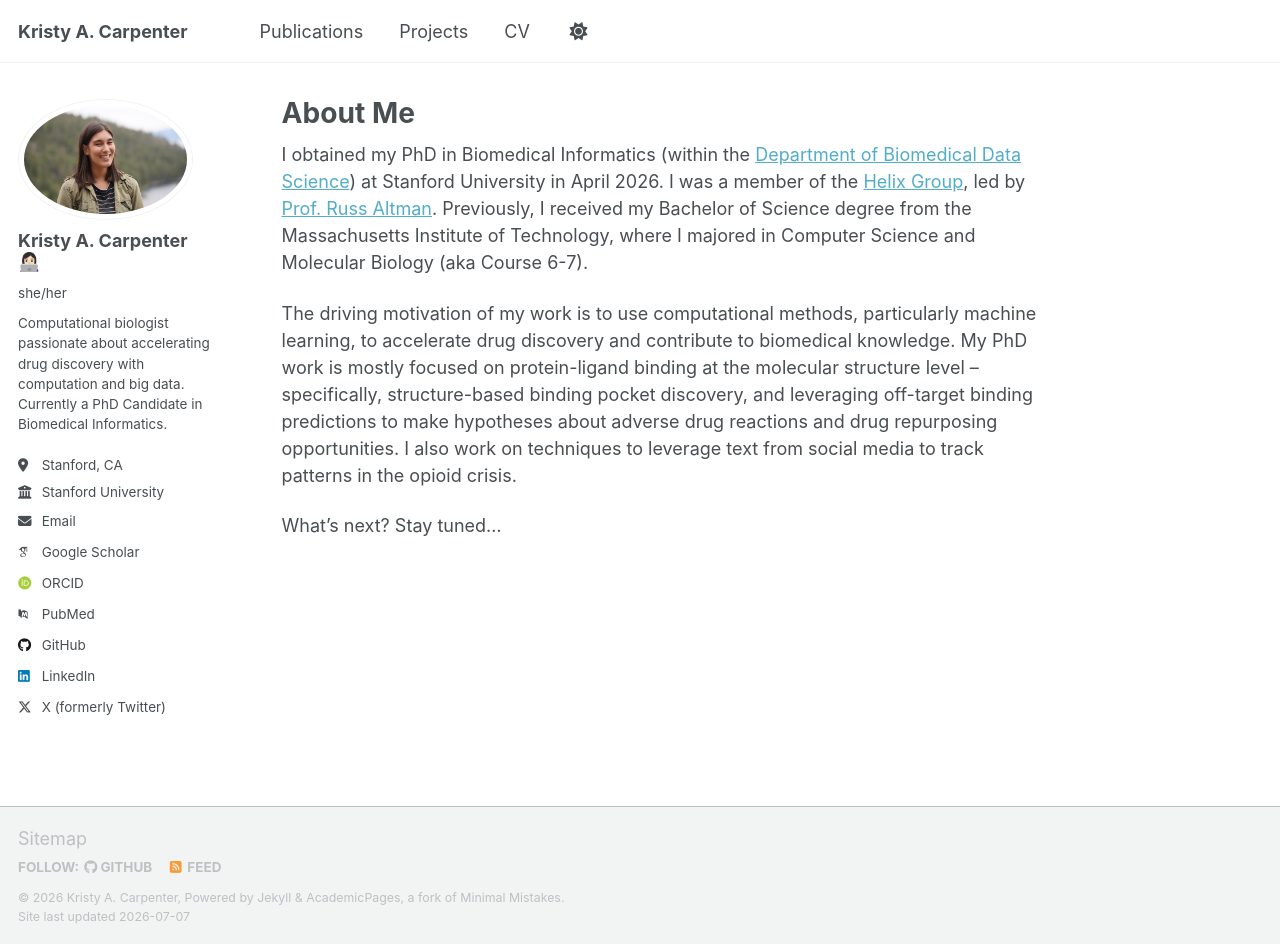
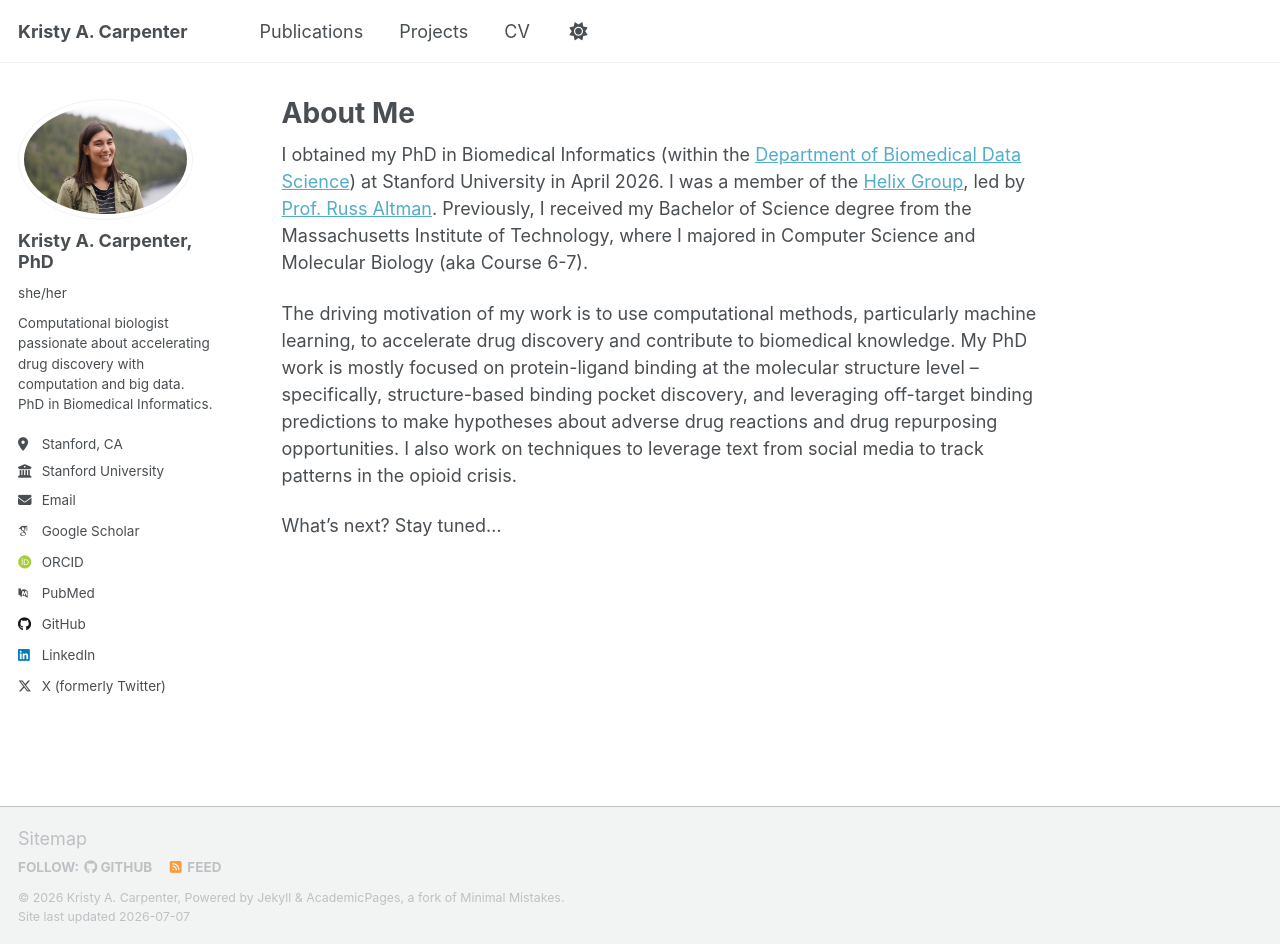
Before and after one commit to kristycarp/kristycarp.github.io, a Jekyll site: the page built from _pages/about.md, in a window 1280 px wide and 944 px high. Built offline with Jekyll 4.4.1, drawn with Linux system fonts in a browser that asks for light colours; some web fonts are replaced; a script that is not in the unit is left out.

Commit message:
updating sidebar

```diff
--- a/_config.yml
+++ b/_config.yml
@@ -23,13 +23,13 @@ repository               : "academicpages/academicpages.github.io"
 author:
   # Biographic information
   avatar           : "profile.png"
-  name             : "Kristy A. Carpenter 👩🏻‍💻"
+  name             : "Kristy A. Carpenter, PhD"
   pronouns         : "she/her"
-  bio              : "Computational biologist passionate about accelerating drug discovery with computation and big data. Currently a PhD Candidate in Biomedical Informatics."
+  bio              : "Computational biologist passionate about accelerating drug discovery with computation and big data. PhD in Biomedical Informatics."
   location         : "Stanford, CA"
   employer         : "Stanford University"
   uri              : # URL
-  email            : "kcarp@stanford.edu"
+  email            : "kcarp@alumni.stanford.edu"
 
   # Academic websites
   academia         : # URL
```
